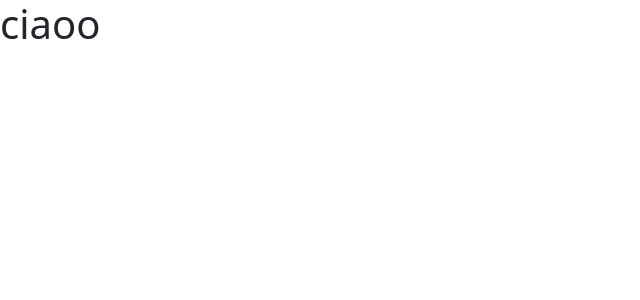
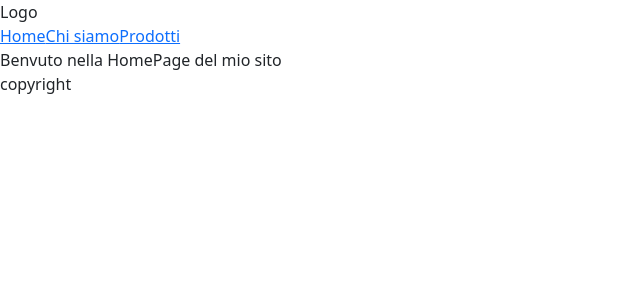
Before and after one commit to NoemiCorsi96/react-router, a React (Vite) app: page / in a window 1280 px wide. Shown: the top 300 px of the page, without its empty margins (0-640 px from the left). Built offline with nearby package versions, Linux system fonts and the light colour scheme.

Commit message:
Created three pages: Homepage, About, and Products

```diff
--- a/src/App.jsx
+++ b/src/App.jsx
@@ -1,11 +1,19 @@
+import { BrowserRouter, Route, Routes } from "react-router"
+import Homepage from "./pages/Homepage"
+import Aboutpage from "./pages/Aboutpage"
+import Prodottipage from "./pages/Prodottipage"
 
 function App() {
 
 
   return (
-    <>
-      <h1>ciaoo</h1>
-    </>
+    <BrowserRouter>
+      <Routes>
+        <Route path='/' element={<Homepage />} />
+        <Route path='/about' element={<Aboutpage />} />
+        <Route path='/prodotti' element={<Prodottipage />} />
+      </Routes>
+    </BrowserRouter>
   )
 }
 
--- /dev/null
+++ b/src/pages/Aboutpage.jsx
@@ -0,0 +1,20 @@
+export default function Aboutpage() {
+    return (
+        <>
+            <header>
+                Logo
+                <nav>
+                    <a href="/">Home</a>
+                    <a href="/about">Chi siamo</a>
+                    <a href="/prodotti">Prodotti</a>
+                </nav>
+            </header>
+            <main>
+                Chi siamo
+            </main>
+            <footer>
+                copyright
+            </footer>
+        </>
+    )
+}
--- /dev/null
+++ b/src/pages/Homepage.jsx
@@ -0,0 +1,20 @@
+export default function Homepage() {
+    return (
+        <>
+            <header>
+                Logo
+                <nav>
+                    <a href="/">Home</a>
+                    <a href="/about">Chi siamo</a>
+                    <a href="/prodotti">Prodotti</a>
+                </nav>
+            </header>
+            <main>
+                Benvuto nella HomePage del mio sito
+            </main>
+            <footer>
+                copyright
+            </footer>
+        </>
+    )
+}
--- /dev/null
+++ b/src/pages/Prodottipage.jsx
@@ -0,0 +1,20 @@
+export default function Prodottipage() {
+    return (
+        <>
+            <header>
+                Logo
+                <nav>
+                    <a href="/">Home</a>
+                    <a href="/about">Chi siamo</a>
+                    <a href="/prodotti">Prodotti</a>
+                </nav>
+            </header>
+            <main>
+                I miei prodotti
+            </main>
+            <footer>
+                copyright
+            </footer>
+        </>
+    )
+}
```
